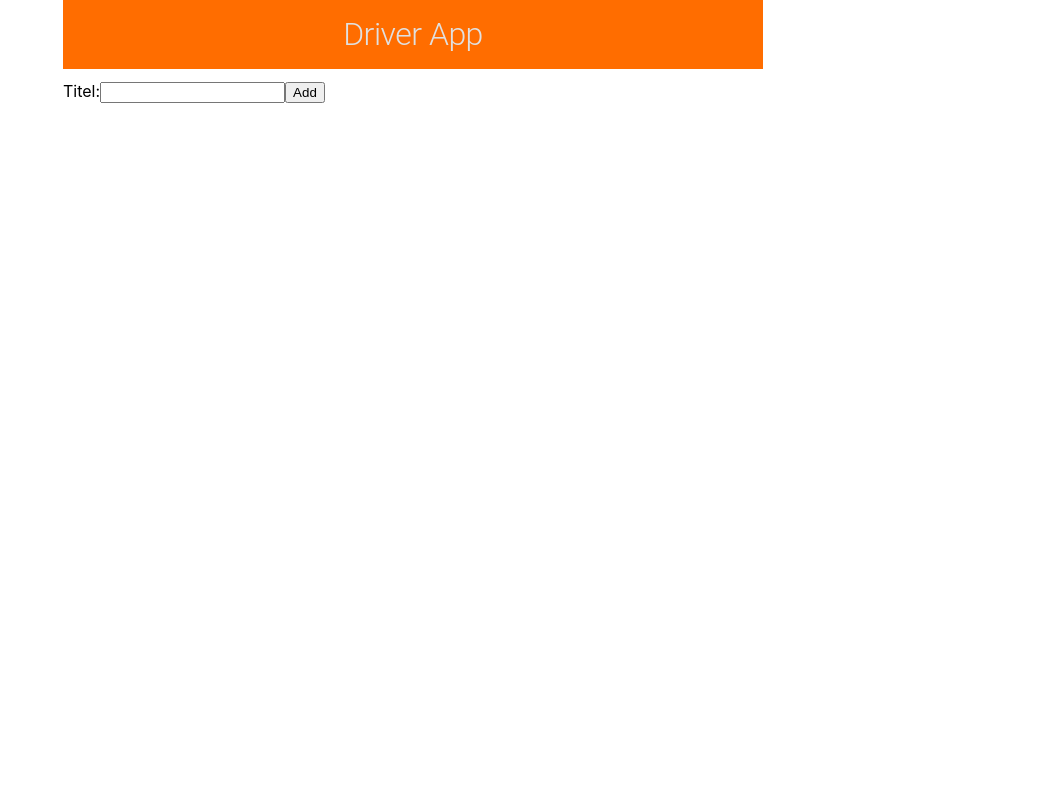
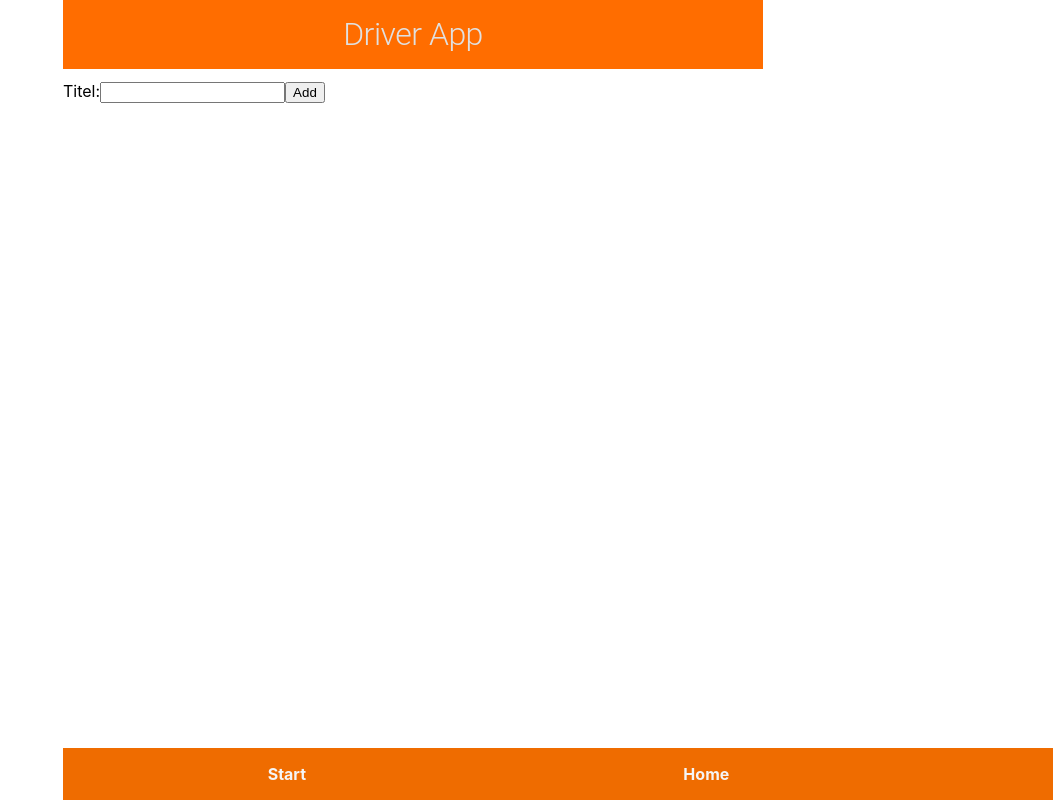
Before and after one commit to neuefische/hh-java-23-1-teamproject-driver, a React (Create React App) app in the folder frontend/: page /add in a window 1280 px wide. Shown: the whole page, without its empty margins (227-1280 px from the left). Built offline with nearby package versions, Linux system fonts and the light colour scheme; no server answers.

Commit message:
add navigation bar and some styles

```diff
--- a/frontend/src/App.tsx
+++ b/frontend/src/App.tsx
@@ -7,6 +7,7 @@ import Header from "./components/Header";
 import {Box, Container} from '@mui/material';
 import {BrowserRouter, Route, Routes} from "react-router-dom";
 import AddDelivery from "./components/AddDelivery";
+import Navigation from "./components/Navigation";
 
 function App() {
     const [deliveries, setDeliveries] = useState<DeliveryModel[]>([])
@@ -49,6 +50,7 @@ function App() {
                     <Route path="/add"
                            element={<AddDelivery addDelivery={addDelivery}/>}/>
                 </Routes>
+                <Navigation/>
             </div>
         </BrowserRouter>
     );
--- /dev/null
+++ b/frontend/src/components/Navigation.css
@@ -0,0 +1,17 @@
+.nav {
+    position: fixed;
+    bottom: 0;
+    width: 100%;
+    padding: 1rem;
+    background-color: #ef6c00;
+
+}
+.nav-links {
+    display: flex;
+    justify-content: space-around;
+}
+.link {
+    text-decoration: none;
+    color: whitesmoke;
+    font-weight: bold;
+}
--- /dev/null
+++ b/frontend/src/components/Navigation.tsx
@@ -0,0 +1,15 @@
+import {NavLink} from "react-router-dom";
+import './Navigation.css'
+
+export default function Navigation() {
+
+    return (
+        <nav className="nav">
+            <div className="nav-links">
+                <NavLink className="link" to="/">Start</NavLink>
+                <NavLink className="link" to="/home">Home</NavLink>
+                <NavLink className="link" to="/add">Add</NavLink>
+            </div>
+        </nav>
+    )
+}
```
Also changed, not shown: 1 other file (tests, documents, lock files or other folders).
